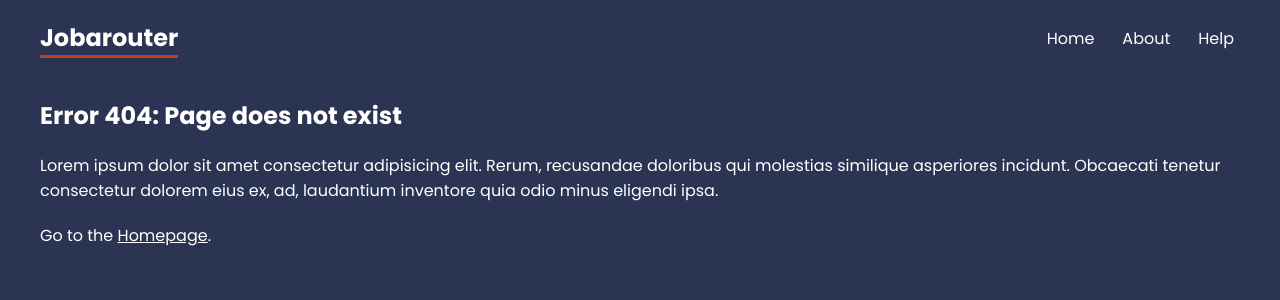
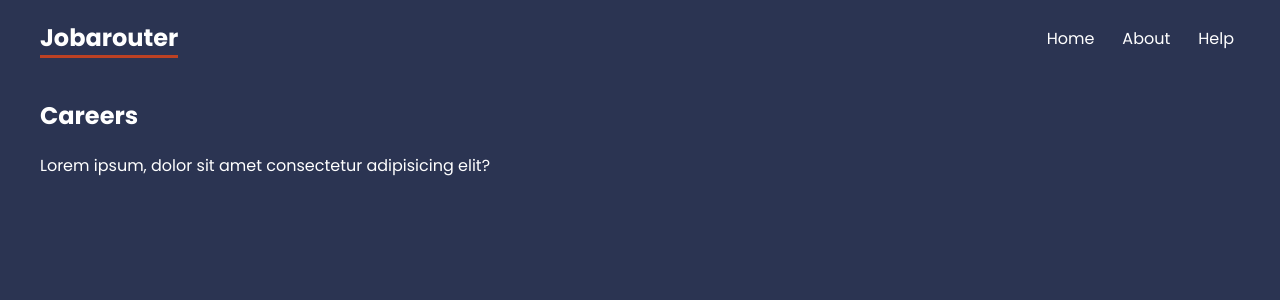
Before and after one commit to meconnor/jobrouterREACT, a React (Create React App) app: page /carrers in a window 1280 px wide. Shown: the top 300 px of the page. Built offline with nearby package versions, Linux system fonts and the light colour scheme.

Commit message:
added careers page

```diff
--- a/src/App.js
+++ b/src/App.js
@@ -9,20 +9,28 @@ import Home from "./pages/Home";
 import About from "./pages/About";
 import Faq from "./pages/help/Faq";
 import Contact from "./pages/help/Contact";
+import Careers from "./pages/careers/Careers";
 //layouts
 import RootLayout from "./layouts/RootLayout";
 import HelpLayout from "./layouts/HelpLayout";
 import NotFound from "./pages/NotFound";
+import CareersLayout from "./layouts/CareersLayout";
 
 const router = createBrowserRouter(
   createRoutesFromElements(
     <Route path="/" element={<RootLayout />}>
       <Route index element={<Home />} />
       <Route path="about" element={<About />} />
+
       <Route path="help" element={<HelpLayout />}>
         <Route path="faq" element={<Faq />} />
         <Route path="contact" element={<Contact />} />
       </Route>
+
+      <Route path="carrers" element={<CareersLayout />}>
+        <Route index element={<Careers />} />
+      </Route>
+
       <Route path="*" element={<NotFound />} />
     </Route>
   )
--- /dev/null
+++ b/src/pages/careers/Careers.js
@@ -0,0 +1,7 @@
+export default function Careers() {
+  return <div className="careers"></div>;
+}
+
+//loader function
+
+const careersLoader = async () => {};
```
